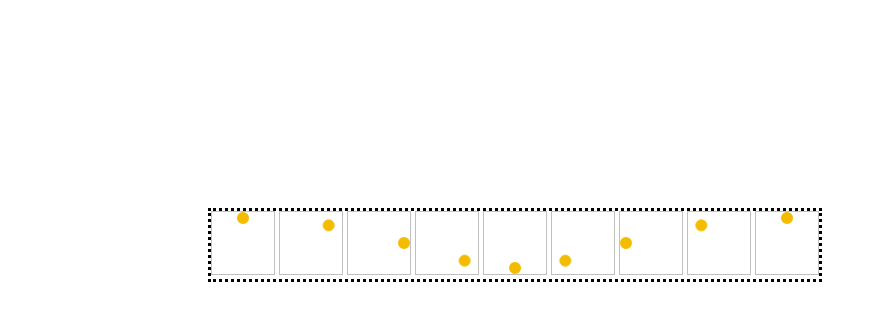
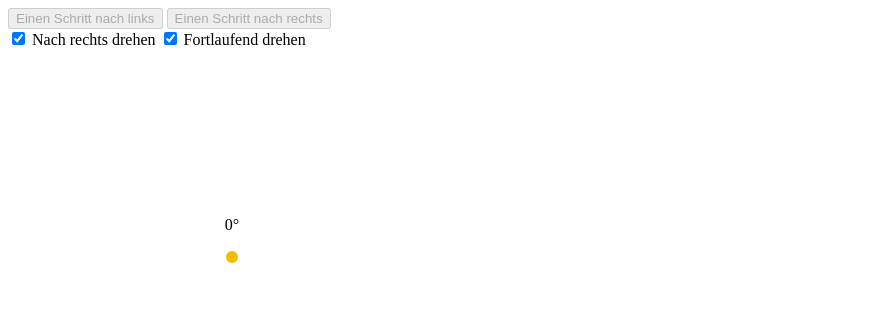
Before and after one commit to ChristianKitte/GvtInteractivAnimierteScheibe, a plain HTML site: page index.html in a window 1280 px wide. Shown: the whole page, without its empty margins (0-877 px from the left). Drawn offline with Linux system fonts and the light colour scheme.

Commit message:
Programmlogik implementiert

```diff
--- a/css/main.css
+++ b/css/main.css
@@ -1,80 +1,53 @@
-.image_area {
+#image_area {
     position: absolute;
-    margin-left: 200px;
-    margin-top: 200px;
-    border-style: dotted;
+    left: 200px;
+    top: 200px;
+    border: transparent;
 }
 
-.unvisible {
-    visibility: hidden;
+#percentTag {
+    text-align: center;
 }
 
-.visible {
-    visibility: visible;
-}
-
-#deg0 {
-    transform: rotate(0deg);
-}
-
-#deg45 {
-    transform: rotate(45deg);
-}
-
-#deg90 {
-    transform: rotate(90deg);
+.bg-spriteSize {
+    width: 64px;
+    height: 64px;
+    border: transparent;
 }
 
 .bg-sprite00 {
-    width: 64px;
-    height: 64px;
     background: url('../images/css_sprites.png') -10px -10px;
+    border: transparent;
 }
 
 .bg-sprite45 {
-    width: 64px;
-    height: 64px;
     background: url('../images/css_sprites.png') -94px -10px;
 }
 
 .bg-sprite90 {
-    width: 64px;
-    height: 64px;
     background: url('../images/css_sprites.png') -10px -94px;
 }
 
 .bg-sprite135 {
-    width: 64px;
-    height: 64px;
     background: url('../images/css_sprites.png') -94px -94px;
 }
 
 .bg-sprite180 {
-    width: 64px;
-    height: 64px;
     background: url('../images/css_sprites.png') -178px -10px;
 }
 
 .bg-sprite225 {
-    width: 64px;
-    height: 64px;
     background: url('../images/css_sprites.png') -178px -94px;
 }
 
 .bg-sprite270 {
-    width: 64px;
-    height: 64px;
     background: url('../images/css_sprites.png') -10px -178px;
 }
 
 .bg-sprite315 {
-    width: 64px;
-    height: 64px;
     background: url('../images/css_sprites.png') -94px -178px;
 }
 
 .bg-download {
-    width: 64px;
-    height: 64px;
     background: url('../images/css_sprites.png') -178px -178px;
 }
--- a/index.html
+++ b/index.html
@@ -7,18 +7,28 @@
 
 </head>
 <body>
-<div class="image_area">
-    <img class="bg-sprite00"/>
-    <img class="bg-sprite45"/>
-    <img class="bg-sprite90"/>
-    <img class="bg-sprite135"/>
-    <img class="bg-sprite180"/>
-    <img class="bg-sprite225"/>
-    <img class="bg-sprite270"/>
-    <img class="bg-sprite315"/>
-    <img class="bg-sprite00"/>
+
+<div id="buttonBar">
+    <button id="step_left" disabled="disabled">
+        Einen Schritt nach links
+    </button>
+    <button id="step_right" disabled="disabled">
+        Einen Schritt nach rechts
+    </button>
+</div>
+<div id="checkBar">
+    <input type="checkbox" id="rechts_drehen" name="rechts_drehen" value="1" checked="checked">
+    <label for="rechts_drehen">Nach rechts drehen</label>
+    <input type="checkbox" id="fortlaufen_drehen" name="fortlaufen_drehen" value="0" checked="unchecked">
+    <label for="fortlaufen_drehen">Fortlaufend drehen</label>
+</div>
+
+<div id="image_area">
+    <p id="percentTag">Percent:</p>
+    <div id="spriteImage" class="bg-spriteSize"></div>
 </div>
 
 <script src="script/main.js"></script>
+
 </body>
 </html>
--- a/script/main.js
+++ b/script/main.js
@@ -0,0 +1,83 @@
+const sprites = ["bg-sprite00", "bg-sprite45", "bg-sprite90", "bg-sprite135", "bg-sprite180", "bg-sprite225", "bg-sprite270", "bg-sprite315"];
+const percents = ["0°", "45°", "90°", "135°", "180°", "225°", "270°", "315°"];
+
+const startIndex = 0;
+var currentIndex = startIndex;
+
+const endIndex = 7
+
+var autoRun = false;
+var intervallID = 0;
+
+// clockwise
+var moveForward = true;
+
+const spriteDiv = document.getElementById("spriteImage");
+const spritePercent = document.getElementById("percentTag")
+
+window.onload = () => {
+    spriteDiv.classList.add(sprites[currentIndex]);
+    spritePercent.innerText = percents[currentIndex];
+}
+
+document.getElementById("step_right").onclick = () => {
+    showNext(true);
+}
+
+document.getElementById("step_left").onclick = () => {
+    showNext(false);
+}
+
+const check_rechts_drehen = document.getElementById("rechts_drehen");
+check_rechts_drehen.onchange = (x) => {
+    moveForward = document.getElementById("rechts_drehen").checked;
+}
+
+const check_fortlaufen_drehen = document.getElementById("fortlaufen_drehen");
+check_fortlaufen_drehen.onchange = (x) => {
+    autoRun = document.getElementById("fortlaufen_drehen").checked;
+
+    if (autoRun) {
+        intervallID = setInterval("showNext(moveForward)", 125);
+        document.getElementById("step_right").disabled = true;
+        document.getElementById("step_left").disabled = true;
+    } else {
+        clearInterval(intervallID);
+        document.getElementById("step_right").disabled = false;
+        document.getElementById("step_left").disabled = false;
+    }
+}
+
+function turnStepRight() {
+    showNext(true);
+}
+
+function turnStepLeft() {
+    showNext(false);
+}
+
+function setStyle() {
+
+}
+
+function showNext(moveForward) {
+    spriteDiv.classList.remove(sprites[currentIndex]);
+
+    if (moveForward) {
+        currentIndex++;
+        if (currentIndex > endIndex) {
+            currentIndex = startIndex;
+        }
+    } else {
+        currentIndex--;
+        if (currentIndex < startIndex) {
+            currentIndex = endIndex;
+        }
+    }
+
+
+    spriteDiv.classList.add(sprites[currentIndex]);
+    spritePercent.innerText = percents[currentIndex];
+}
+
+intervallID = setInterval("showNext(moveForward)", 125);
```
